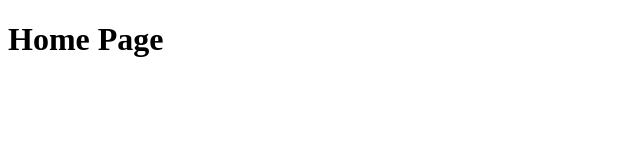
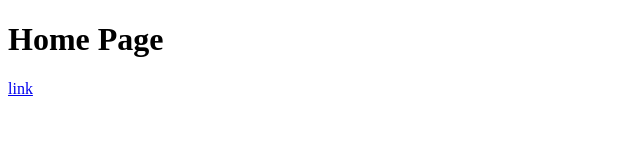
Before and after one commit to Azizbek-Kalandarov/drivo, a plain HTML site: page index.html in a window 1280 px wide. Shown: the full height of the page, 0-640 px from the left. Drawn offline with Linux system fonts and the light colour scheme.

Commit message:
Add link to html file and add some style in css file

```diff
--- a/index.html
+++ b/index.html
@@ -11,6 +11,8 @@
 
  <h1>Home Page</h1>
 
+ <a href="#">link</a>
+
 
 
 
--- a/main.css
+++ b/main.css
@@ -0,0 +1,3 @@
+* {
+  box-sizing: border-box;
+}
```
